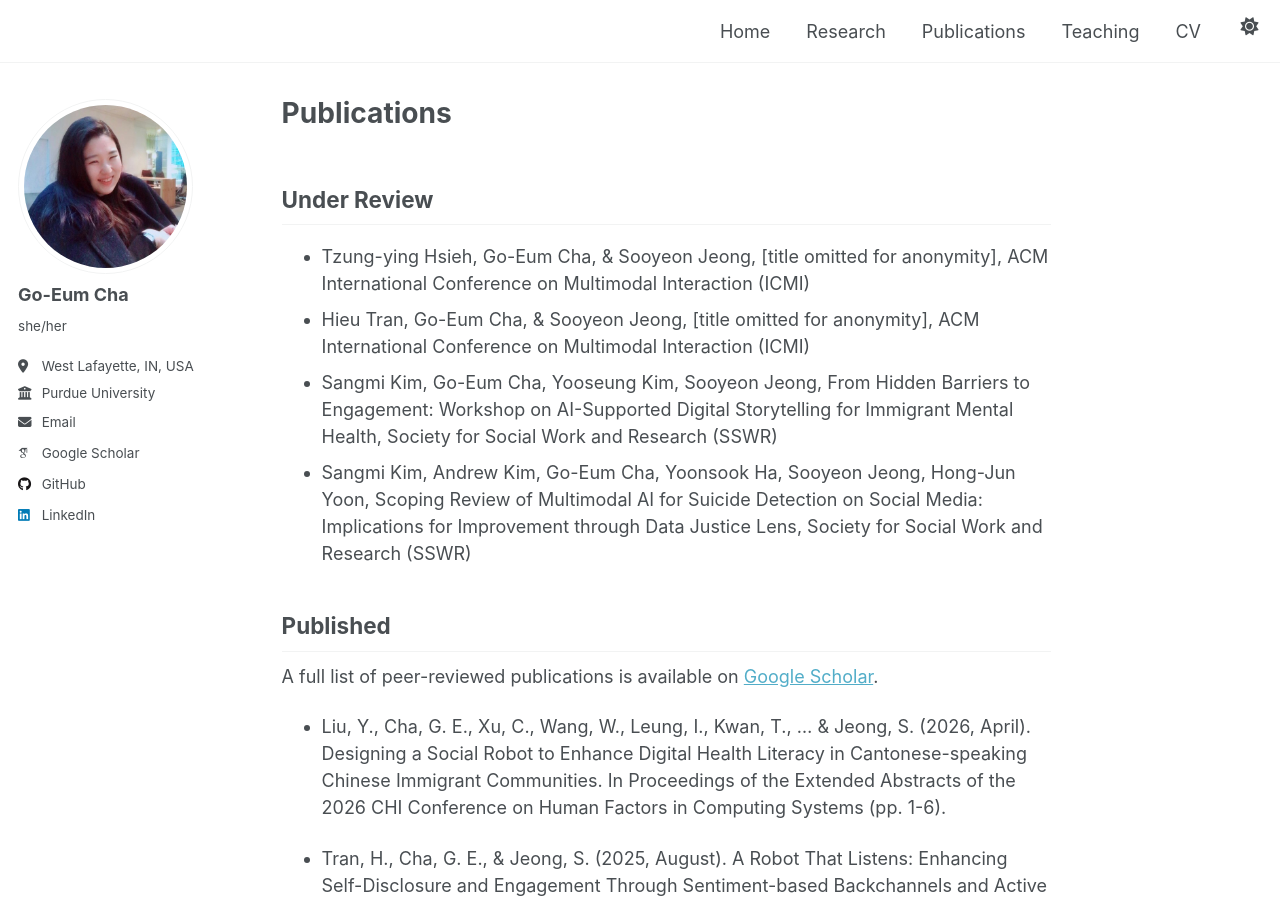
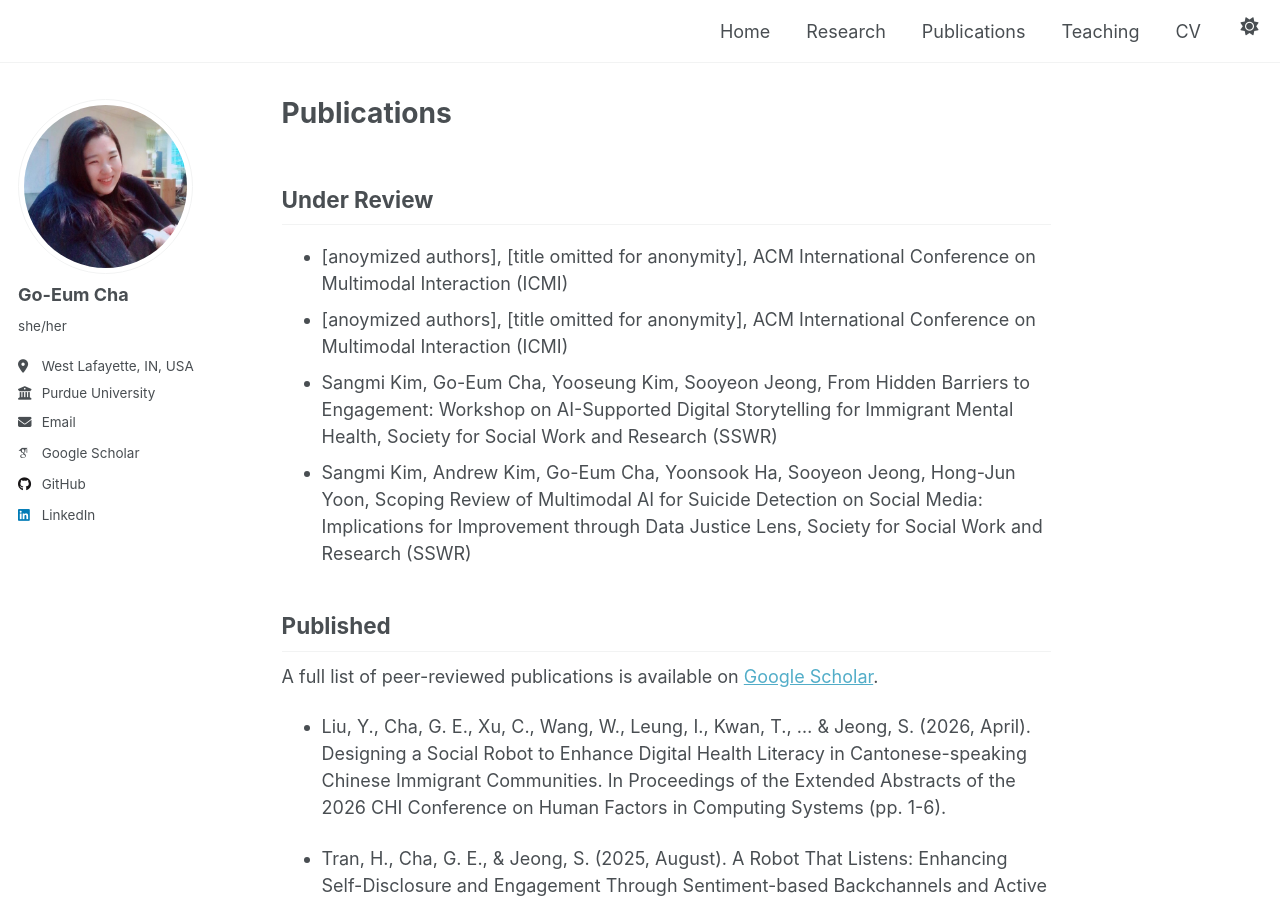
Before and after one commit to chagom/chagom.github.io, a Jekyll site: the page built from _pages/publications.md, in a window 1280 px wide and 900 px high. Built offline with Jekyll 4.4.1, drawn with Linux system fonts in a browser that asks for light colours; some web fonts are replaced.

Commit message:
anonymized

```diff
--- a/_pages/publications.md
+++ b/_pages/publications.md
@@ -7,8 +7,8 @@ person_schema: true
 ---
 
 ## Under Review
-- Tzung-ying Hsieh, Go-Eum Cha, & Sooyeon Jeong, [title omitted for anonymity], ACM International Conference on Multimodal Interaction (ICMI)
-- Hieu Tran, Go-Eum Cha, & Sooyeon Jeong, [title omitted for anonymity], ACM International Conference on Multimodal Interaction (ICMI)
+- [anoymized authors], [title omitted for anonymity], ACM International Conference on Multimodal Interaction (ICMI)
+- [anoymized authors], [title omitted for anonymity], ACM International Conference on Multimodal Interaction (ICMI)
 - Sangmi Kim, Go-Eum Cha, Yooseung Kim, Sooyeon Jeong, From Hidden Barriers to Engagement: Workshop on AI-Supported Digital Storytelling for Immigrant Mental Health, Society for Social Work and Research (SSWR)
 - Sangmi Kim, Andrew Kim, Go-Eum Cha, Yoonsook Ha, Sooyeon Jeong, Hong-Jun Yoon, Scoping Review of Multimodal AI for Suicide Detection on Social Media: Implications for Improvement through Data Justice Lens, Society for Social Work and Research (SSWR)
 
```
